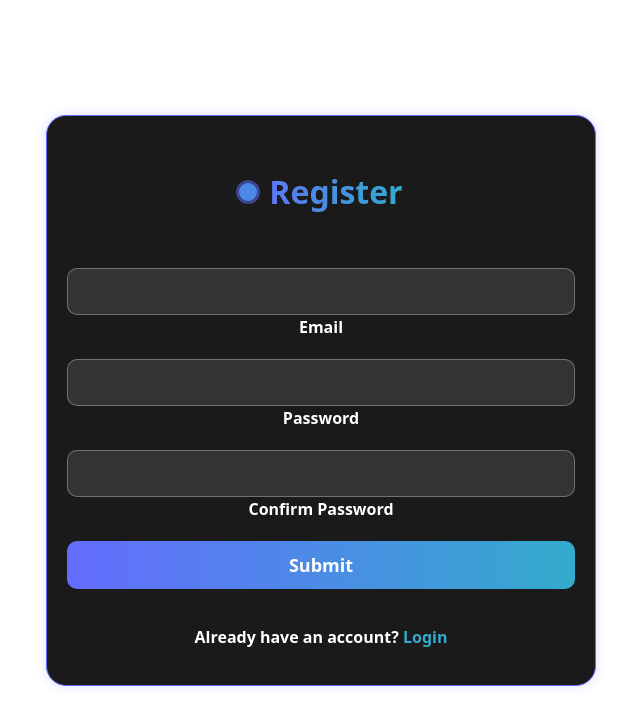
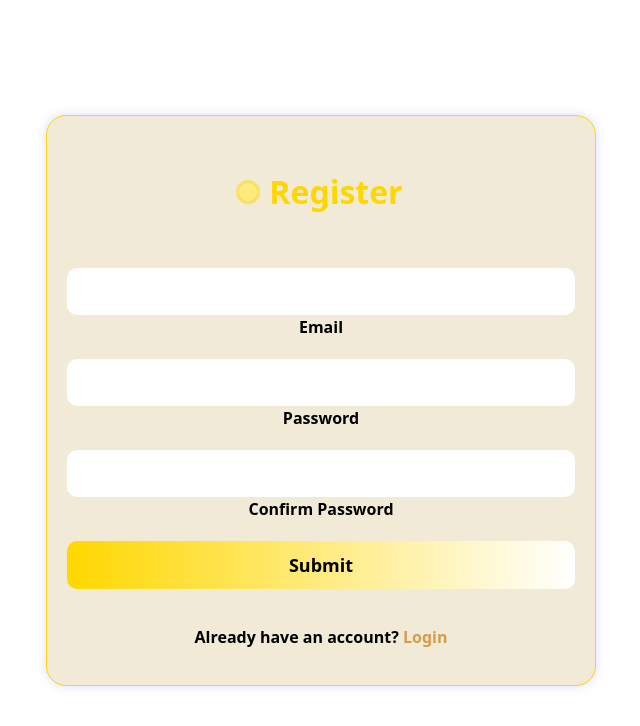
Before and after one commit to alifrahman2023/getyolked, a React (Vite) app in the folder frontend/frontend/: page /register in a window 1280 px wide. Shown: the top 726 px of the page, without its empty margins (319-959 px from the left). Built offline with nearby package versions, Linux system fonts and the light colour scheme.

Commit message:
changing to yolk

```diff
--- a/frontend/frontend/src/components/Calendar.jsx
+++ b/frontend/frontend/src/components/Calendar.jsx
@@ -14,7 +14,7 @@ const Calendar = () => {
   const [loading, setLoading] = useState(true);
   const [error, setError] = useState(null);
 
-  const firstDay = new Date(currentYear, month, 1).getDay();
+  const firstDay = (new Date(currentYear, month, 1).getDay() + 6) % 7;
   const totalDays = new Date(currentYear, month + 1, 0).getDate();
   const days = Array.from({ length: totalDays }, (_, i) => i + 1);
 
--- a/frontend/frontend/src/components/Home.jsx
+++ b/frontend/frontend/src/components/Home.jsx
@@ -9,7 +9,9 @@ function Home() {
 
   return (
     <div>
-      <h1>Get Yolked</h1>
+      <h1>
+        <span style={{ color: '#f0ead6' }}>Get </span> <span style={{ color: 'gold' }}>Yolk</span><span style={{ color: '#f0ead6' }}>ed</span>
+      </h1>
 
 
         <Calendar/>
--- a/frontend/frontend/src/index.css
+++ b/frontend/frontend/src/index.css
@@ -5,7 +5,7 @@
 
   color-scheme: light dark;
   color: rgba(255, 255, 255, 0.87);
-  background-color: #b57f77;
+  background-color: #d69b4b;
 
   font-synthesis: none;
   text-rendering: optimizeLegibility;
--- a/frontend/frontend/src/styles/Calendar.css
+++ b/frontend/frontend/src/styles/Calendar.css
@@ -2,7 +2,7 @@
 .calendar-container {
     width: 90%;
     margin: auto;
-    background-color: white;
+    background-color: #f0ead6;
     color: #333;
     padding: 20px;
     border-radius: 10px;
@@ -32,8 +32,13 @@
 }
 
 .calendar-header button:hover {
-    color: #007BFF;
+    color: gold;
 }
+
+button:focus {
+    outline: none;
+}
+
 
 h2 {
     font-size: 1.7rem;
@@ -49,7 +54,7 @@ h2 {
     text-transform: uppercase;
     margin-top: 10px;
     gap: 5px;
-    background-color: #007BFF; /* Blue background for weekday names */
+    background-color: #d69b4b; /* Blue background for weekday names */
     color: white;
 }
 
@@ -89,7 +94,7 @@ h2 {
 }
 
 .calendar-cell:hover {
-    background-color: #007BFF; /* Change background on hover */
+    background-color: gold; /* Change background on hover */
     color: white;
     transform: scale(1.1);
 }
@@ -102,7 +107,7 @@ h2 {
 
 /* Active days styling */
 .calendar-cell.active {
-    background-color: #007BFF; /* Active day background */
+    background-color: gold; /* Active day background */
     color: white;
 }
 
--- a/frontend/frontend/src/styles/Form.css
+++ b/frontend/frontend/src/styles/Form.css
@@ -25,16 +25,16 @@
     min-width: 550px;
     width: 100%;
     height: 100%;
-    background-color: #1a1a1a; /* Dark background similar to card */
+    background-color: #f0ead6; /* Light background similar to card */
     padding: 20px;
     border-radius: 20px;
     position: relative;
     margin: 0 auto;
     align-items: center;
     box-sizing: border-box;
-    color: white; /* Ensure text visibility on the dark background */
+    color: black; /* Ensure text visibility on the light background */
     font-weight: bolder; /* Bolder text for the form */
-    border: 1px solid #646cff; /* Add border similar to card hover */
+    border: 1px solid gold; /* Add border similar to card hover */
     box-shadow: 0px 0px 10px 1px rgba(100, 108, 255, 0.2); /* Subtle shadow effect */
     transition: all 0.3s ease-in-out; /* Smooth transitions */
 }
@@ -53,8 +53,8 @@
     outline: 0;
     border: 1px solid rgba(255, 255, 255, 0.3);
     border-radius: 10px;
-    background-color: #333; /* Slightly darker input background */
-    color: white;
+    background-color: white; /* Slightly darker input background */
+    color: black;
     box-sizing: border-box;
 }
 
@@ -66,7 +66,7 @@
     display: flex;
     align-items: center;
     padding-left: 30px;
-    background: linear-gradient(90deg, #646cff, #33abcc); /* Updated gradient */
+    background: linear-gradient(90deg, gold, gold); /* Updated gradient */
     -webkit-background-clip: text;
     color: transparent;
 }
@@ -78,7 +78,7 @@
     height: 18px;
     border-radius: 50%;
     left: 0px;
-    background-color:  #33abcc; /* Updated dot color */
+    background-color:  white; /* Updated dot color */
 }
 
 .title::after {
@@ -88,7 +88,7 @@
     height: 18px;
     border-radius: 50%;
     left: 0px;
-    background-color:  #646cff;
+    background-color: gold;
     animation: pulse 1s linear infinite;
 }
 
@@ -108,13 +108,13 @@
 }
 
 .signin a {
-    color:  #33abcc; /* Bright aquamarine for link */
+    color: #d69b4b; /* Bright gold for link */
     font-weight: 600;
 }
 
 .signin a:hover {
     text-decoration: underline;
-    color: #646cff; /* Blue on hover */
+    color: gold; /* Blue on hover */
 }
 
 /* Flex layout for name fields */
@@ -129,10 +129,10 @@
 .submit {
     border: none;
     outline: none;
-    background: linear-gradient(90deg, #646cff, #33abcc); /* Updated gradient */
+    background: linear-gradient(90deg, gold, white); /* Updated gradient */
     padding: 12px;
     border-radius: 10px;
-    color: white;
+    color: black;
     font-size: 18px;
     font-weight: 700;
     cursor: pointer;
@@ -141,7 +141,7 @@
 }
 
 .submit:hover {
-    background: linear-gradient(90deg, #33abcc, #646cff); /* Reverse gradient on hover */
+    background: linear-gradient(90deg, white, gold); /* Reverse gradient on hover */
     transform: scale(1.01);
 }
 
--- a/frontend/frontend/src/styles/NavBar.css
+++ b/frontend/frontend/src/styles/NavBar.css
@@ -3,9 +3,9 @@
     top: 0;
     left: 0;
     right: 0;
-    height: 50px; /* Fixed height */
+    height: 70px; /* Fixed height */
     width: 100%;
-    background-color: #332b2a;
+    background-color: #f0ead6;
     z-index: 1000;
     padding: 0;
     box-shadow: 0 2px 5px rgba(0, 0, 0, 0.1);
@@ -47,7 +47,7 @@
 
 /* Make sure links are visible */
 .nav-link {
-    color: white;
+    color: black;
     text-decoration: none;
     font-size: 1rem;
     font-weight: bold;
@@ -55,13 +55,17 @@
 }
 
 .nav-link:hover {
-    color: black;
+    color: gold;
 }
 
 .logo {
-    width: 40px;
-    height: 40px;
+    width: 60px;
+    height: 60px;
     border-radius: 50%; /* Makes it a circle */
     object-fit: cover; /* Ensures the image fills the circular area */
     transform: translate(-25px, 3px); /* Moves logo a little to the left and down */
 }
+
+.main-content {
+    margin-top: 10x;
+}
```
